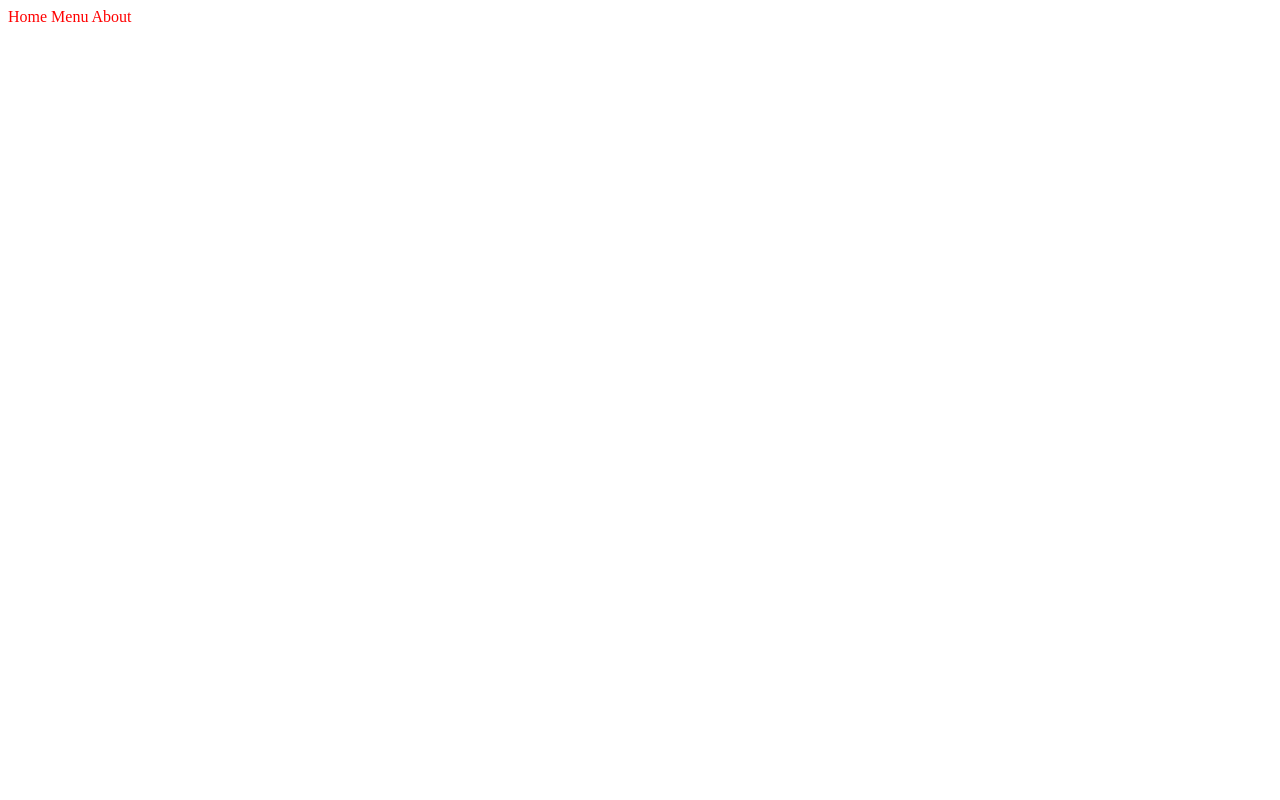
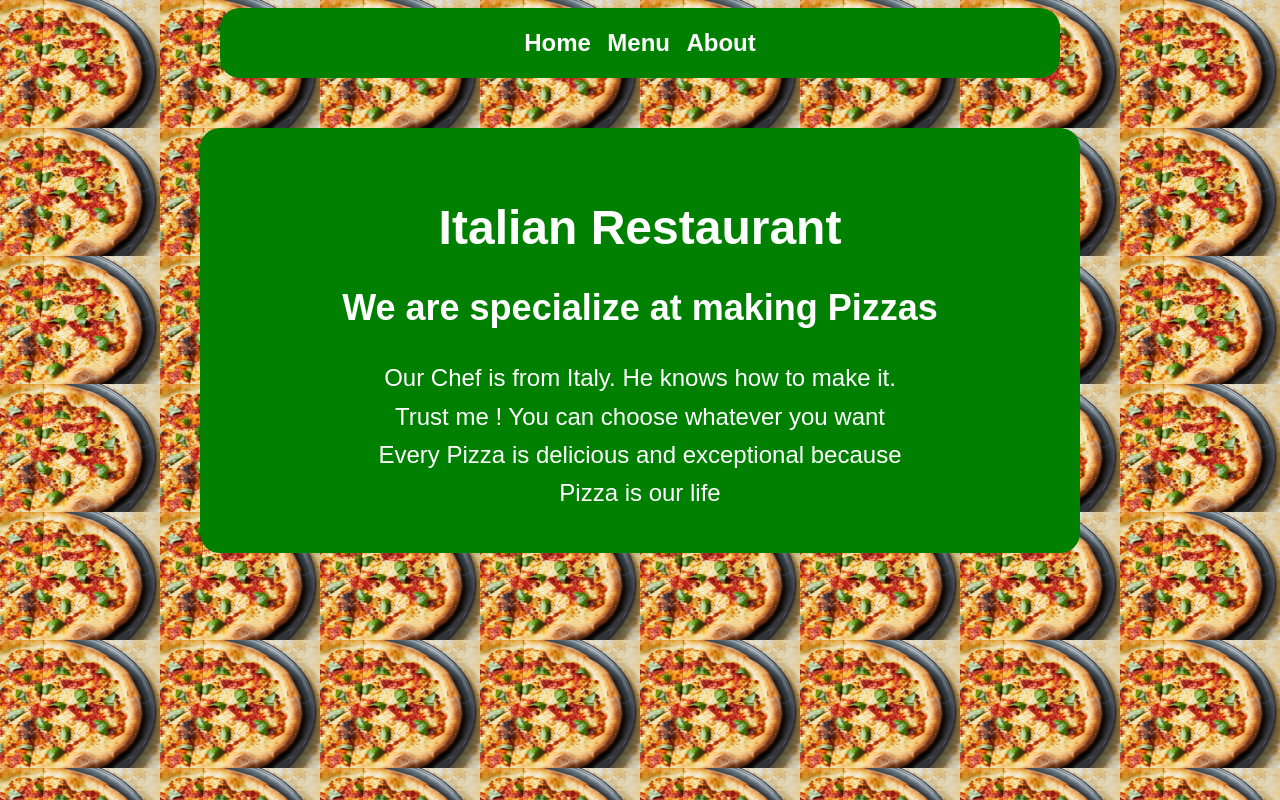
Before and after one commit to BigWojtek7/odin-restaurant-page, a website built with webpack: page src/index.html in a window 1280 px wide. Built offline with nearby package versions, Linux system fonts and the light colour scheme.

Commit message:
Add content to index.js to generate html elements

```diff
--- a/package.json
+++ b/package.json
@@ -6,7 +6,7 @@
   "scripts": {
     "test": "echo \"Error: no test specified\" && exit 1",
     "watch": "webpack --watch",
-    "start": "webpack serve",
+    "start": "webpack serve --open",
     "build": "webpack"
   },
   "keywords": [],
@@ -17,6 +17,7 @@
     "html-webpack-plugin": "^5.6.0",
     "style-loader": "^3.3.4",
     "webpack": "^5.90.3",
-    "webpack-cli": "^5.1.4"
+    "webpack-cli": "^5.1.4",
+    "webpack-dev-server": "^5.0.2"
   }
 }
--- /dev/null
+++ b/src/home.js
@@ -0,0 +1,33 @@
+
+function createHomeHtml() {
+  const content = document.getElementById("content");
+
+  const newHead1 = document.createElement("h1");
+  newHead1.textContent = "Italian Restaurant";
+
+  content.appendChild(newHead1);
+
+  const newHead2 = document.createElement("h2");
+  newHead2.textContent = "We are specialize at making Pizzas";
+
+  content.appendChild(newHead2);
+
+  const divDescription = document.createElement("div");
+
+  divDescription.id = "description";
+
+  const newParagraph = document.createElement("p");
+  newParagraph.id = "text-about";
+
+  newParagraph.textContent = `Our Chef is from Italy. He knows how to make it. Trust me !
+  You can choose whatever you want
+  Every Pizza is delicious and exceptional because Pizza is our life`
+
+  divDescription.appendChild(newParagraph);
+  content.appendChild(divDescription);
+
+  content.appendChild(divDescription)
+
+}
+
+export {createHomeHtml}
--- a/src/index.html
+++ b/src/index.html
@@ -8,13 +8,19 @@
   <body>
     <header>
       <nav>
-        <buttons>Home</buttons>
-        <buttons>Menu</buttons>
-        <buttons>About</buttons>
+        <button>Home</button>
+        <button>Menu</button>
+        <button>About</button>
       </nav>
     </header>
     <div id="content">
-
+      <!-- <h1>Italian Restaurant</h1>
+      <h2>We are specialize at making Pizzas</h2>
+      <div id="description">
+        <p id="text-about">Our Chef is from Italy. He knows how to make it. Trust me !
+        You can choose whatever you want
+        Every Pizza is delicious and exceptional because Pizza is our life</p>
+      </div> -->
     </div>
   </body>
 </html>
--- a/src/index.js
+++ b/src/index.js
@@ -1,3 +1,5 @@
 import './style.css';
+import { createHomeHtml } from './home';
+console.log("Testing webpack")
 
-console.log("Testing webpack")
+createHomeHtml();
--- a/src/style.css
+++ b/src/style.css
@@ -1,3 +1,55 @@
+html {
+  font-family: sans-serif, Helvetica, Arial;
+  background-image: url(/src/pizza.jpg);
+  background-size: 20vh 10vw;
+
+
+
+}
+
+
 body{
   color: red;
 }
+
+header{
+  background-color: green;
+  max-width: 800px;
+  margin: 0 auto;
+  padding: 20px;
+  text-align: center;
+  margin-bottom: 50px;
+  border-radius: 20px;
+}
+
+button{
+  font-size:  1.5rem;
+
+  font-weight: bold;
+
+  border: none;
+  color: white;
+
+  background-color: green;
+
+  cursor: pointer;
+}
+
+
+
+#content {
+  background-color: green;
+  color: white;
+  padding: 40px;
+  max-width: 800px;
+  margin: 0 auto;
+  text-align: center;
+  border-radius: 20px;
+  font-size: 1.5rem;
+}
+
+#text-about{
+  width: 550px;
+  margin: 0 auto;
+  line-height: 1.6;
+}
--- a/webpack.config.js
+++ b/webpack.config.js
@@ -9,6 +9,7 @@ module.exports = {
 
   devServer: {
     watchFiles: ['./src/index.html'],
+    static: './dist',
   },
   // devServer: {
   //   contentBase: path.join(__dirname, 'dist'),
```
Also changed, not shown: src/about.js (added, +33 -0 lines), src/menu.js (added, +33 -0 lines), dist/97cb11c7305b2d556746.jpg (added), dist/index.bundle.js, dist/index.html, dist/runtime.bundle.js, src/pizza.jpg (added), 1 other file.
